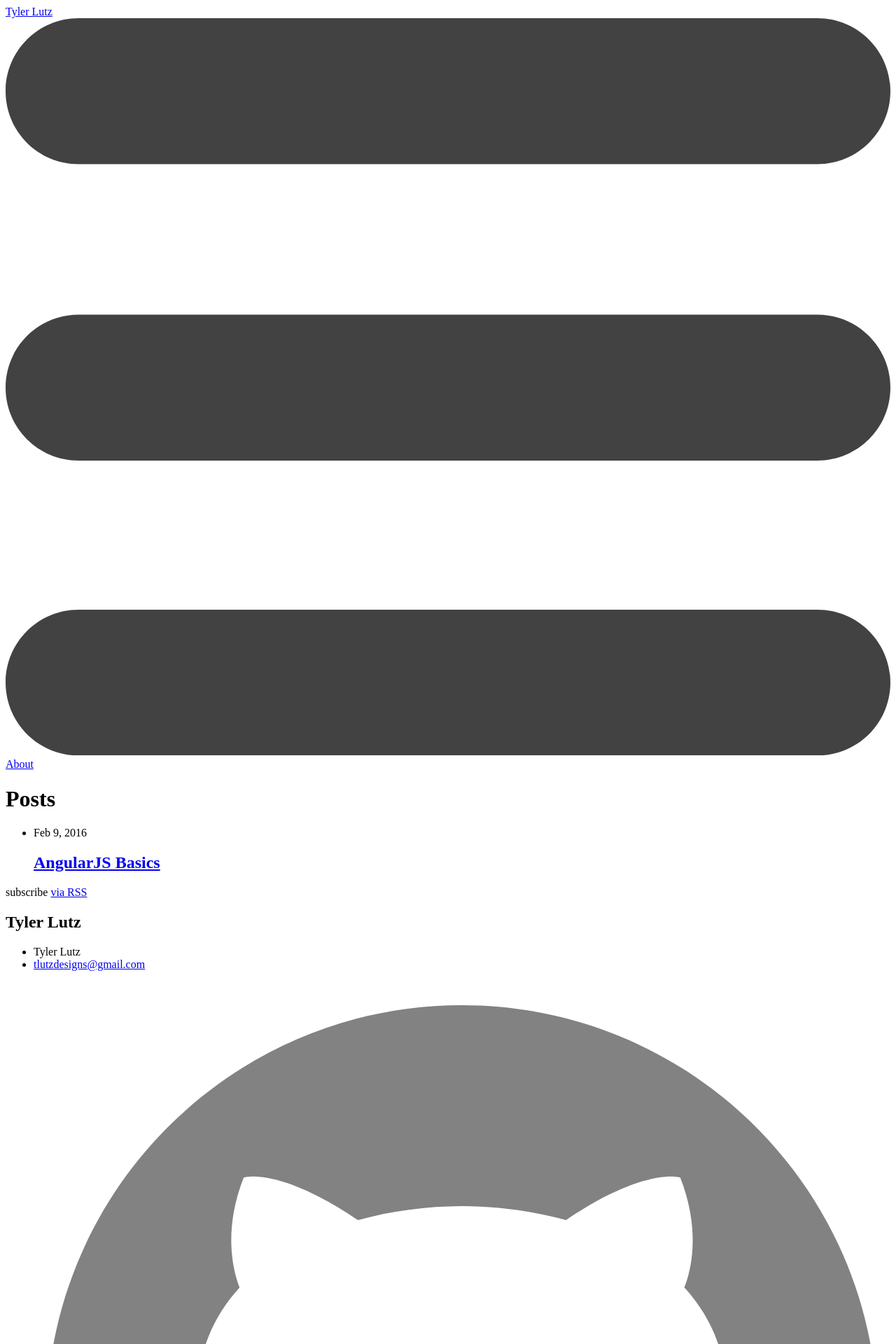
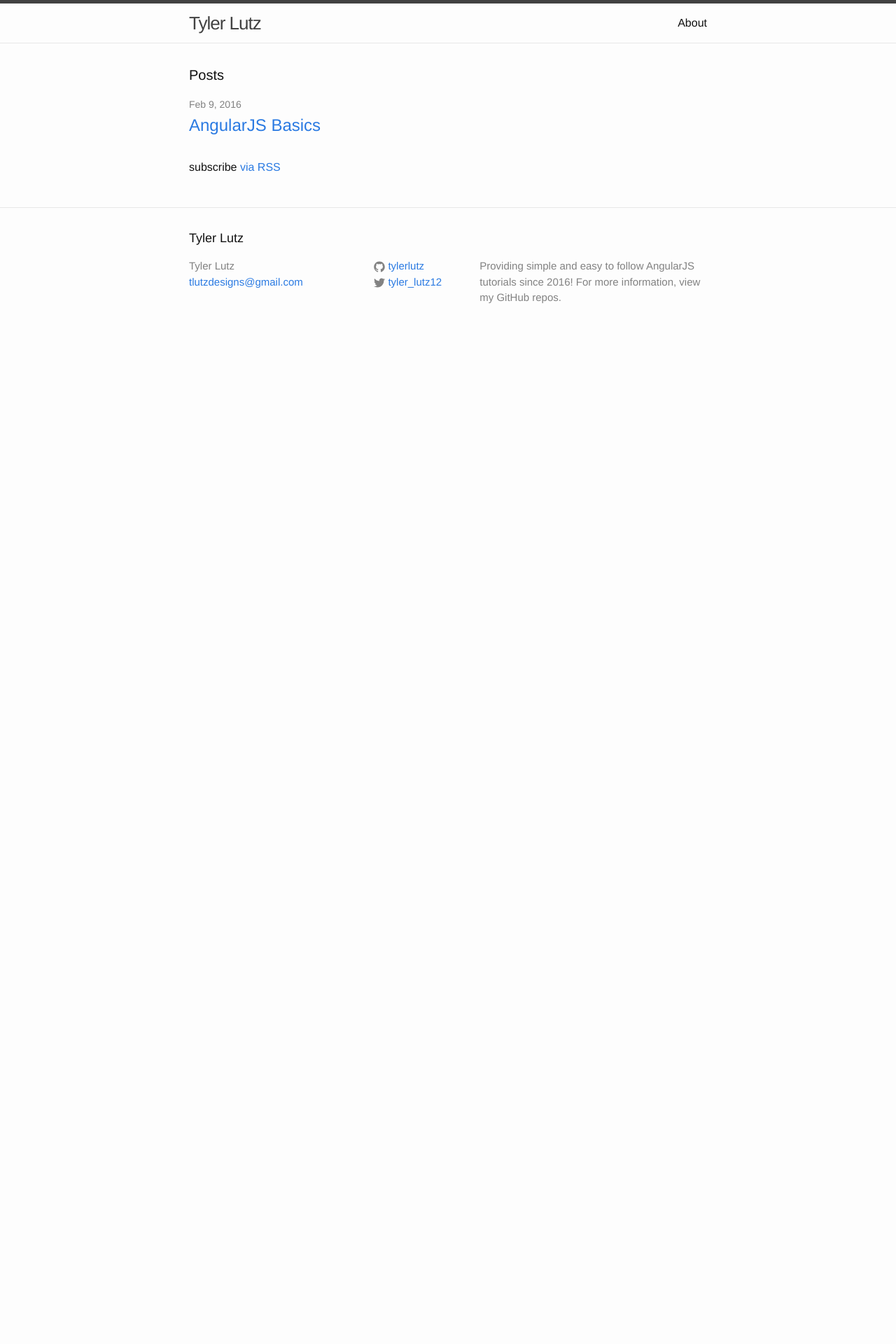
Before and after one commit to tylerlutz/AngularJSAssignment5Part2, a Jekyll site: the page built from index.html, in a window 1280 px wide. Shown: the top 1920 px of the page at 70% size. Built offline with Jekyll 4.4.1, drawn with Linux system fonts in a browser that asks for light colours; nearby versions of some CDN libraries; after the commit the page ends 900 px from its top, so only the background shows below that.

Commit message:
Reverted changed to head

```diff
--- a/_includes/head.html
+++ b/_includes/head.html
@@ -6,9 +6,9 @@
   <title>{% if page.title %}{{ page.title | escape }}{% else %}{{ site.title | escape }}{% endif %}</title>
   <meta name="description" content="{% if page.excerpt %}{{ page.excerpt | strip_html | strip_newlines | truncate: 160 }}{% else %}{{ site.description }}{% endif %}">
 
-  <link rel="stylesheet" href="{{ "css/main.css" | prepend: site.baseurl }}">
+  <link rel="stylesheet" href="{{ "/css/main.css" | prepend: site.baseurl }}">
   <link rel="canonical" href="{{ page.url | replace:'index.html','' | prepend: site.baseurl | prepend: site.url }}">
-  <link rel="alternate" type="application/rss+xml" title="{{ site.title }}" href="{{ "feed.xml" | prepend: site.baseurl | prepend: site.url }}">
+  <link rel="alternate" type="application/rss+xml" title="{{ site.title }}" href="{{ "/feed.xml" | prepend: site.baseurl | prepend: site.url }}">
 
   <!-- highlight.js -->
   <link rel="stylesheet" href="//cdnjs.cloudflare.com/ajax/libs/highlight.js/9.1.0/styles/default.min.css">
```
